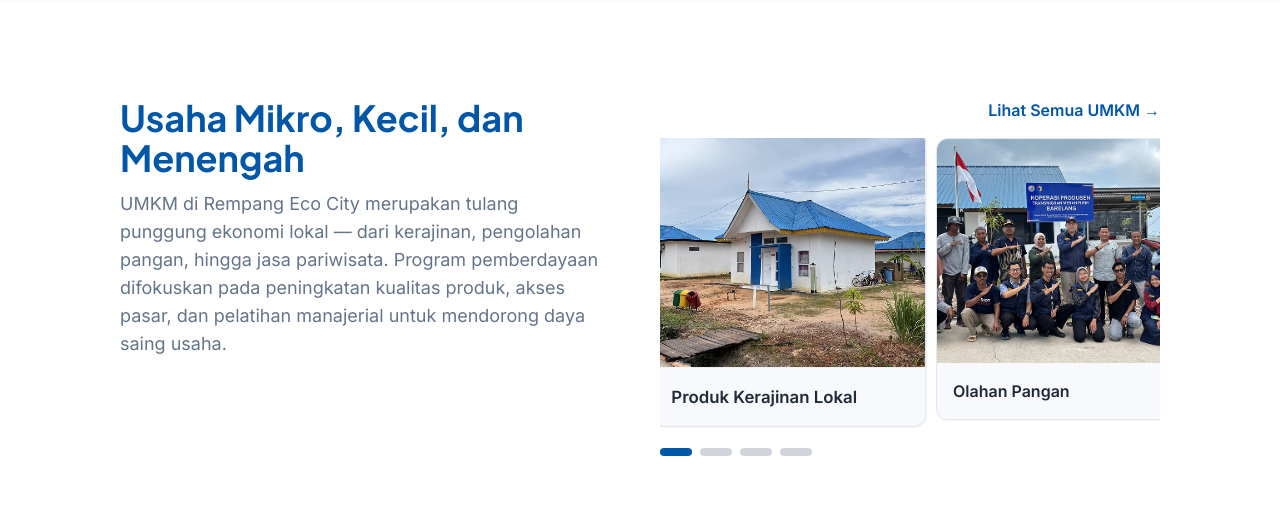
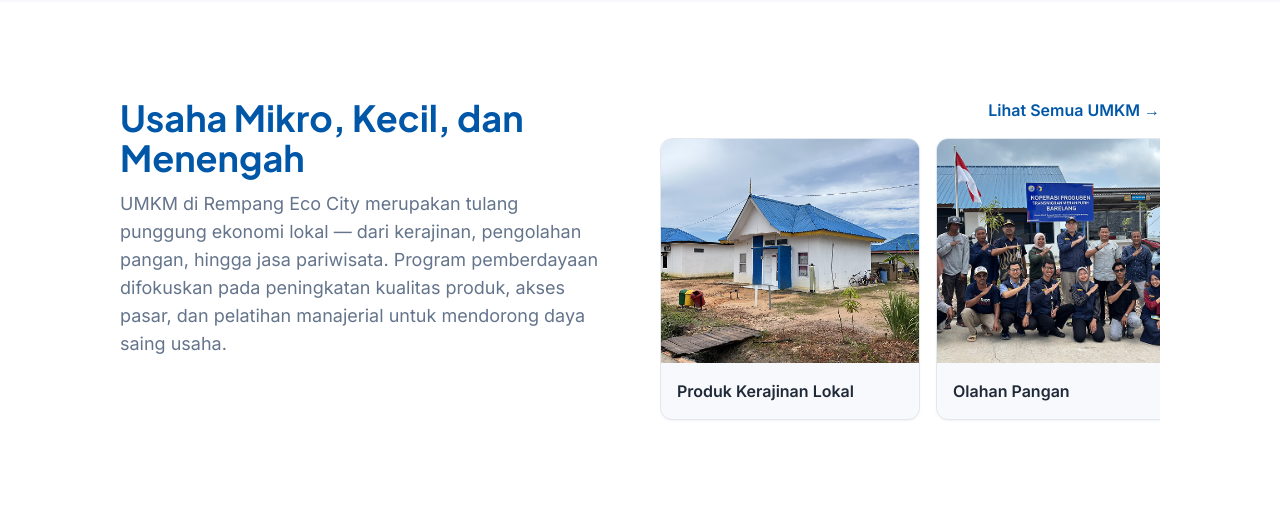
Before and after one commit to Papiann/rempang-eco-city, a Next.js app: page / in a window 1280 px wide. Shown: the part 3120-3626 px from the top of the page. Built offline with nearby package versions, Linux system fonts and the light colour scheme.

Commit message:
chore: finalize UMKM carousel — remove autoplay/dots; berita & footer tweaks

```diff
--- a/app/globals.css
+++ b/app/globals.css
@@ -81,3 +81,13 @@ body {
   font-size: 1.1rem;
   padding: 0.1rem 0.4rem;
 }
+
+/* UMKM carousel: use scroll-snap to avoid animated layout shifts */
+.umkm-carousel {
+  scroll-snap-type: x mandatory;
+  -webkit-overflow-scrolling: touch;
+}
+.umkm-card {
+  scroll-snap-align: center;
+  flex: 0 0 auto;
+}
--- a/components/sections/UMKMSection.tsx
+++ b/components/sections/UMKMSection.tsx
@@ -1,36 +1,20 @@
 "use client";
 
-import { useState, useEffect, useRef } from "react";
+import { useEffect, useRef } from "react";
 import Link from "next/link";
 import { motion } from "framer-motion";
 import { umkms } from "@/data/umkms";
 
 export default function UMKMSection() {
-  const [active, setActive] = useState(0);
   const containerRef = useRef<HTMLDivElement | null>(null);
   const sectionRef = useRef<HTMLElement | null>(null);
 
-  // autoplay
+  // autoplay removed — user controls the carousel
+
+  // No programmatic active changes — users scroll/hover to browse cards.
   useEffect(() => {
-    // autoplay removed — autoplay moved to Pariwisata section per request
-    return;
+    // keep refs stable; nothing to do here
   }, []);
-
-  // scroll into view when active changes
-  useEffect(() => {
-    const el = containerRef.current?.querySelectorAll(".umkm-card")[active] as HTMLElement | undefined;
-    el?.scrollIntoView({ behavior: "smooth", inline: "center" });
-
-    // bump effect (immersive): briefly translate the section down and back
-    if (sectionRef.current) {
-      const sec = sectionRef.current;
-      sec.classList.add("transition-transform", "duration-200", "translate-y-1");
-      const t = setTimeout(() => {
-        sec.classList.remove("translate-y-1");
-      }, 220);
-      return () => clearTimeout(t);
-    }
-  }, [active]);
 
   return (
     <section ref={sectionRef} className="bg-white py-16 md:py-24">
@@ -66,14 +50,11 @@ export default function UMKMSection() {
             </div>
 
             <div className="relative">
-              <div ref={containerRef} className="flex gap-4 overflow-x-auto pb-4 scroll-smooth">
-                {umkms.map((card, i) => (
+              <div ref={containerRef} className="umkm-carousel flex gap-4 overflow-x-auto pb-4">
+                {umkms.map((card) => (
                   <article
                     key={card.id}
-                    onMouseEnter={() => setActive(i)}
-                    className={`umkm-card min-w-[220px] md:min-w-[260px] bg-bg-light rounded-xl border border-border-color overflow-hidden shadow-sm transition-transform ${
-                      i === active ? "scale-105" : ""
-                    }`}
+                    className={`umkm-card w-[220px] md:w-[260px] bg-bg-light rounded-xl border border-border-color overflow-hidden shadow-sm`}
                   >
                     <div className="h-44 md:h-56 w-full overflow-hidden">
                       <img src={card.image} alt={card.title} className="w-full h-full object-cover" />
@@ -85,12 +66,7 @@ export default function UMKMSection() {
                 ))}
               </div>
 
-              {/* Pagination dots */}
-              <div className="flex gap-2 mt-3 justify-center md:justify-start">
-                {umkms.map((_, i) => (
-                  <button key={i} onClick={() => setActive(i)} className={`h-2 w-8 rounded-full transition-colors ${i === active ? "bg-primary-blue" : "bg-gray-300"}`} aria-label={`Slide ${i + 1}`} />
-                ))}
-              </div>
+              {/* Pagination removed — users control carousel by scroll and hover */}
             </div>
           </div>
 
```
